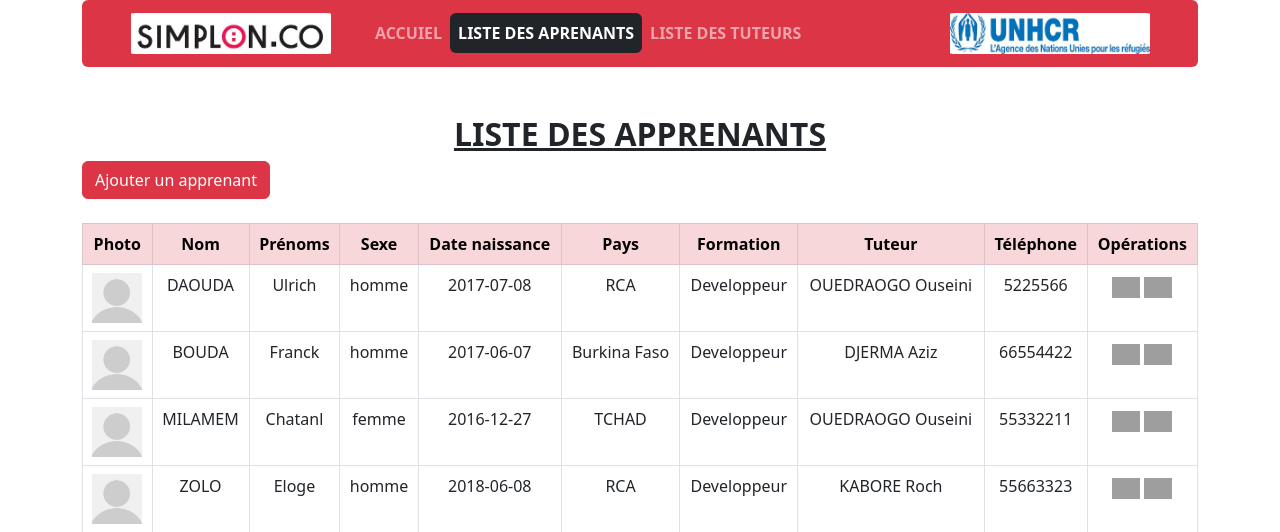
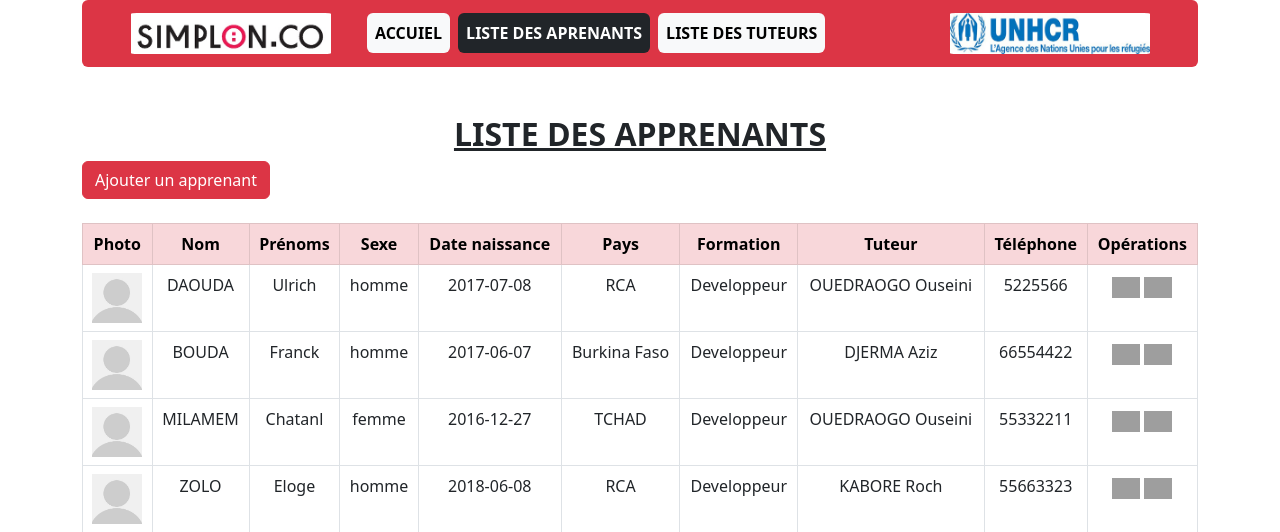
Before and after one commit to Zol-by/mini_projet_php, a PHP site: page /liste_apprenant.php in a window 1280 px wide. Shown: the top 532 px of the page. Run offline with PHP 8.4, Linux system fonts and the light colour scheme; data comes from the database, SQL or seed files in the repository; grey boxes are pictures that could not be loaded.

Commit message:
dépôt de fichier liste apprenants par Milamem

```diff
--- a/liste_apprenant.php
+++ b/liste_apprenant.php
@@ -23,14 +23,14 @@
                 <div class="col-lg-6">
                     <div class="collapse navbar-collapse" id="navbarResponsive">
                         <ul class="navbar-nav ml-auto">
-                            <li class="nav-item active">
-                                <a class="nav-link " href="index.php"><strong>ACCUIEL</strong></a>
+                            <li class="nav-item active me-2">
+                                <a class="nav-link text-bg-light rounded " href="index.php"><strong>ACCUIEL</strong></a>
                             </li>
-                            <li class="nav-item">
+                            <li class="nav-item me-2">
                                 <a class="nav-link text-bg-dark rounded" href="liste_apprenant.php"><strong>LISTE DES APRENANTS</strong></a>
                             </li>
-                            <li class="nav-item">
-                                <a class="nav-link" href="liste_tuteur.php"><strong>LISTE DES TUTEURS</strong></a>
+                            <li class="nav-item me-2">
+                                <a class="nav-link text-bg-light rounded" href="liste_tuteur.php"><strong>LISTE DES TUTEURS</strong></a>
                             </li>
                         </ul>
                     </div>
```
